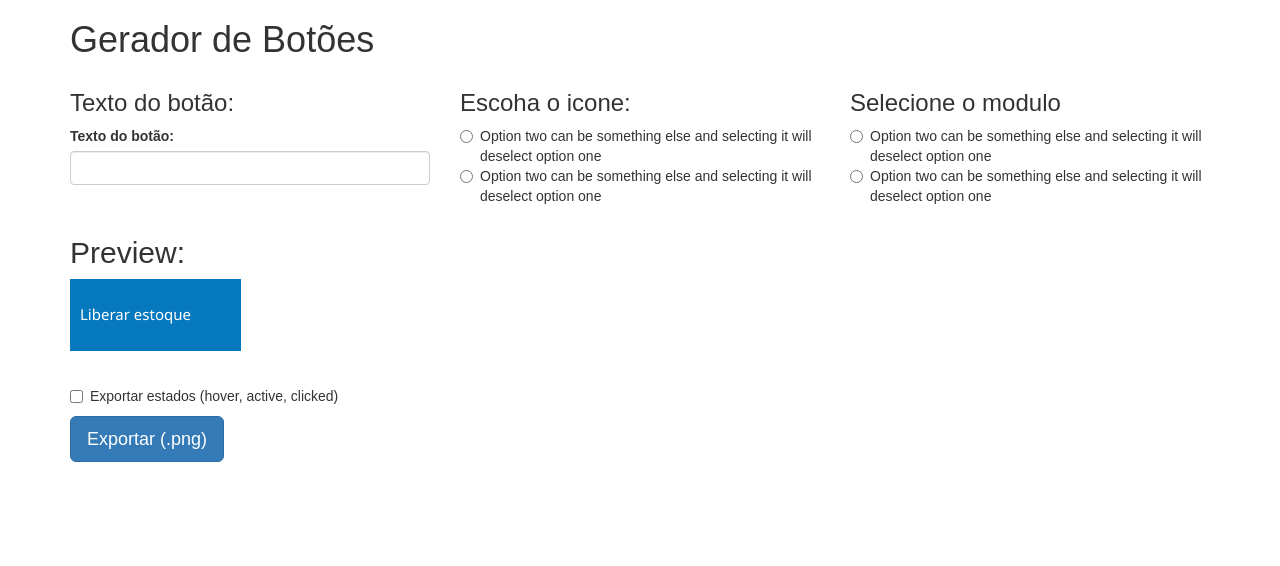
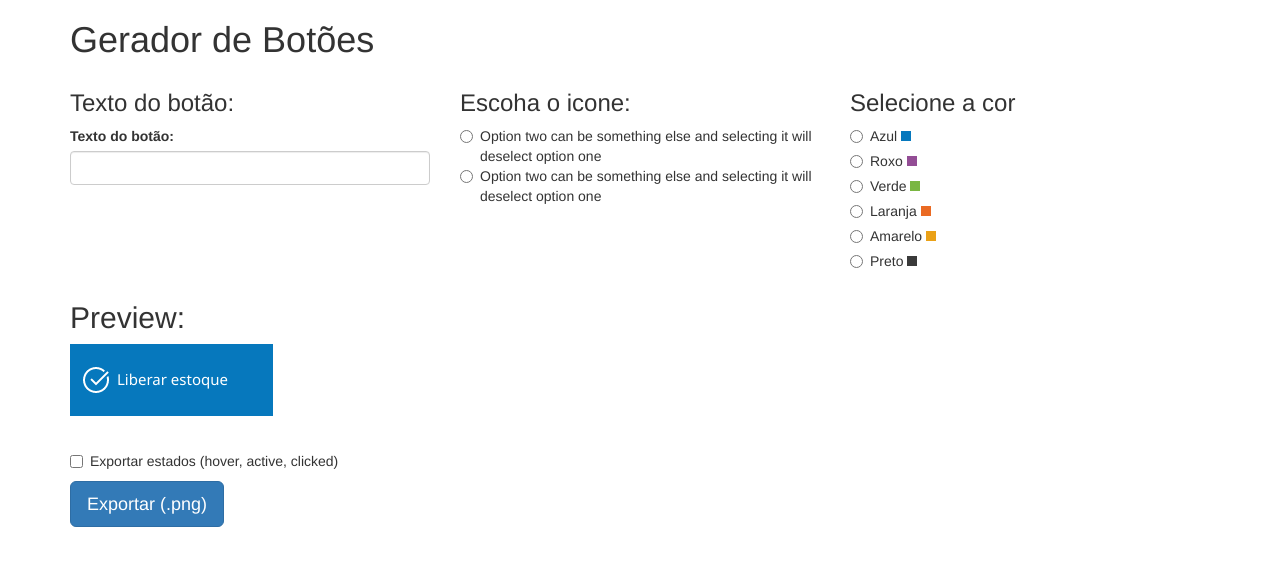
Before and after one commit to salatielsql/windows-button-generator, a website: page tile-button-generator.html in a window 1280 px wide. Drawn offline with nearby package versions, Linux system fonts and the light colour scheme.

Commit message:
remove inline css and add colors

```diff
--- /dev/null
+++ b/css/style.css
@@ -0,0 +1,48 @@
+.button {
+	height: 72px !important;
+	display: inline-block;
+	margin: 0;
+	text-align: left;
+	padding-left: 10px;
+	padding-right: 45px;
+	line-height: 30px;
+	padding-top: 20px;
+	padding-bottom: 20px;
+}
+.button-text {
+	font-family: 'Segoe UI';
+	font-size: 15px;
+	font-style: normal;
+	font-variant: normal;
+	font-weight: 400;
+	color: #fff;
+	float: left;
+}
+.button-icon {
+	display: inline-block;
+	float: left;
+	margin-right: 5px;
+}
+.color-sample {
+	display: inline-block;
+    width: 10px;
+    height: 10px;
+}
+.blue {
+	background-color: #0678bd;
+}
+.purple {
+	background-color: #934d95;
+}
+.green {
+	background-color: #7ab642;
+}
+.orange {
+	background-color: #ea6a23;
+}
+.yellow {
+	background-color: #eaa117;
+}
+.black {
+	background-color: #3a3a3a;
+}
--- a/tile-button-generator.html
+++ b/tile-button-generator.html
@@ -4,41 +4,9 @@
 	<meta charset="UTF-8">
 	<title>Gerador de Botões</title>
 	<link rel="stylesheet" href="https://maxcdn.bootstrapcdn.com/bootstrap/3.3.6/css/bootstrap.min.css" integrity="sha384-1q8mTJOASx8j1Au+a5WDVnPi2lkFfwwEAa8hDDdjZlpLegxhjVME1fgjWPGmkzs7" crossorigin="anonymous">
+	<link rel="stylesheet" href="css/style.css">
 </head>
 <body>
-	<style>
-		body {
-			font-family: sans-serif;
-		}
-		.button {
-			height: 72px !important;
-			display: inline-block;
-			margin: 0;
-			text-align: left;
-			padding-left: 10px;
-			padding-right: 45px;
-			line-height: 30px;
-			padding-top: 20px;
-			padding-bottom: 20px;
-		}
-		.button-text {
-			font-family: 'Segoe UI';
-			font-size: 15px;
-			font-style: normal;
-			font-variant: normal;
-			font-weight: 400;
-			color: #fff;
-			float: left;
-		}
-		.button-icon {
-			display: inline-block;
-			float: left;
-			margin-right: 5px;
-		}
-		.compras {
-			background-color: #0678bd;
-		}
-	</style>
 	<section class="container">
 		<div class="row">
 			<div class="col-sm-12">
@@ -71,16 +39,49 @@
 				</div>
 			</div>
 			<div class="col-md-4">
-				<h3>Selecione o modulo</h3>
+				<h3>Selecione a cor</h3>
 				<div class="radio">
 					<label>
 						<input type="radio" name="optionsRadios" id="optionsRadios2" value="option2">
-						Option two can be something else and selecting it will deselect option one
+						Azul <span class="color-sample blue"></span>
 					</label>
+				</div>
+				<div class="radio">
+
 					<label>
 						<input type="radio" name="optionsRadios" id="optionsRadios2" value="option2">
-						Option two can be something else and selecting it will deselect option one
+						Roxo <span class="color-sample purple"></span>
 					</label>
+				</div>
+				<div class="radio">
+
+					<label>
+						<input type="radio" name="optionsRadios" id="optionsRadios2" value="option2">
+						Verde <span class="color-sample green"></span>
+					</label>
+				</div>
+				<div class="radio">
+
+					<label>
+						<input type="radio" name="optionsRadios" id="optionsRadios2" value="option2">
+						Laranja <span class="color-sample orange"></span>
+					</label>
+				</div>
+				<div class="radio">
+
+					<label>
+						<input type="radio" name="optionsRadios" id="optionsRadios2" value="option2">
+						Amarelo <span class="color-sample yellow"></span>
+					</label>
+				</div>
+				<div class="radio">
+
+					<label>
+						<input type="radio" name="optionsRadios" id="optionsRadios2" value="option2">
+						Preto <span class="color-sample black"></span>
+					</label>
+				</div>
+
 			</div>
 		</div>
 	</div>
@@ -88,8 +89,8 @@
 	<div class="row">
 		<div class="col-md-12">
 			<h2>Preview:</h2>
-				<div class="button compras">
-					<img class="button-icon" src="Checked-32.png" alt="">
+			<div class="button blue">
+				<img class="button-icon" src="icons/Checked-32.png" alt="">
 				<div class="button-text">Liberar estoque</div>
 			</div>
 		</div>
```
Lines whose indentation alone changed are shown as unchanged.
